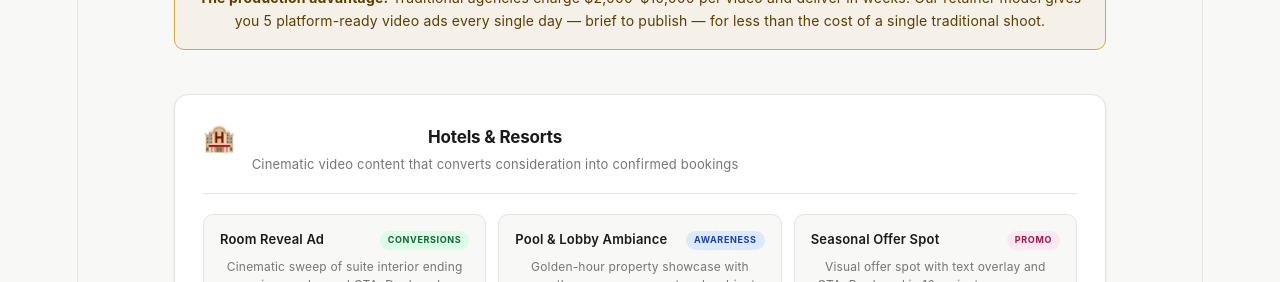
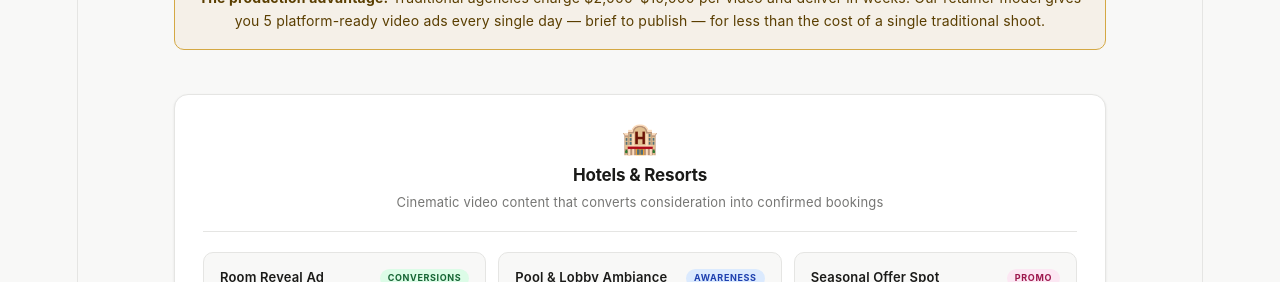
Before and after one commit to Agrim98/client-Proposal, a React (Vite) app: page / in a window 1280 px wide. Shown: the part 820-1102 px from the top of the page. Built offline with nearby package versions, Linux system fonts and the light colour scheme.

Commit message:
Centre-align vertical block headers (icon, title, subtitle)

```diff
--- a/src/App.css
+++ b/src/App.css
@@ -195,14 +195,16 @@ body {
 
 .vertical-header {
   display: flex;
-  align-items: flex-start;
-  gap: 16px;
+  flex-direction: column;
+  align-items: center;
+  text-align: center;
+  gap: 8px;
   margin-bottom: 20px;
   padding-bottom: 18px;
   border-bottom: 1px solid var(--border);
 }
 
-.vertical-icon { font-size: 26px; line-height: 1; padding-top: 2px; }
+.vertical-icon { font-size: 30px; line-height: 1; }
 
 .vertical-header h3 {
   font-size: 17px;
```
